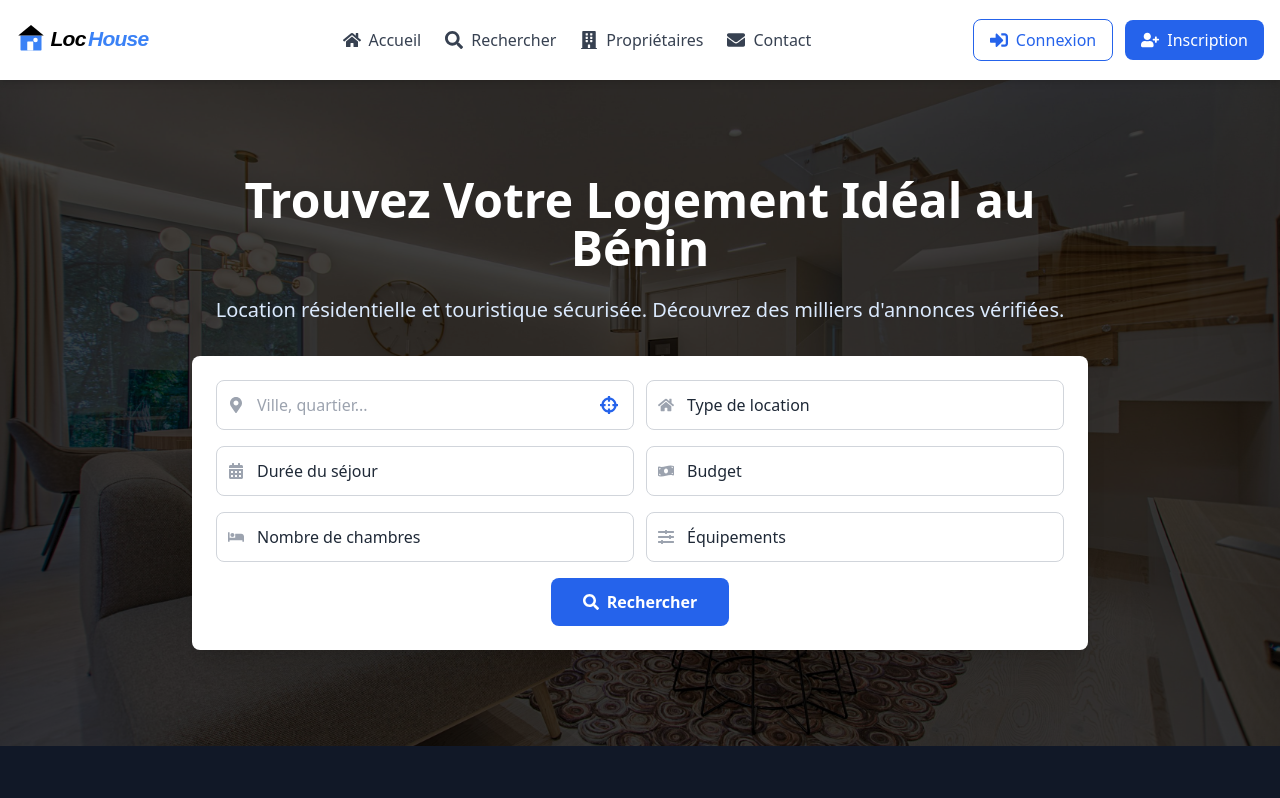
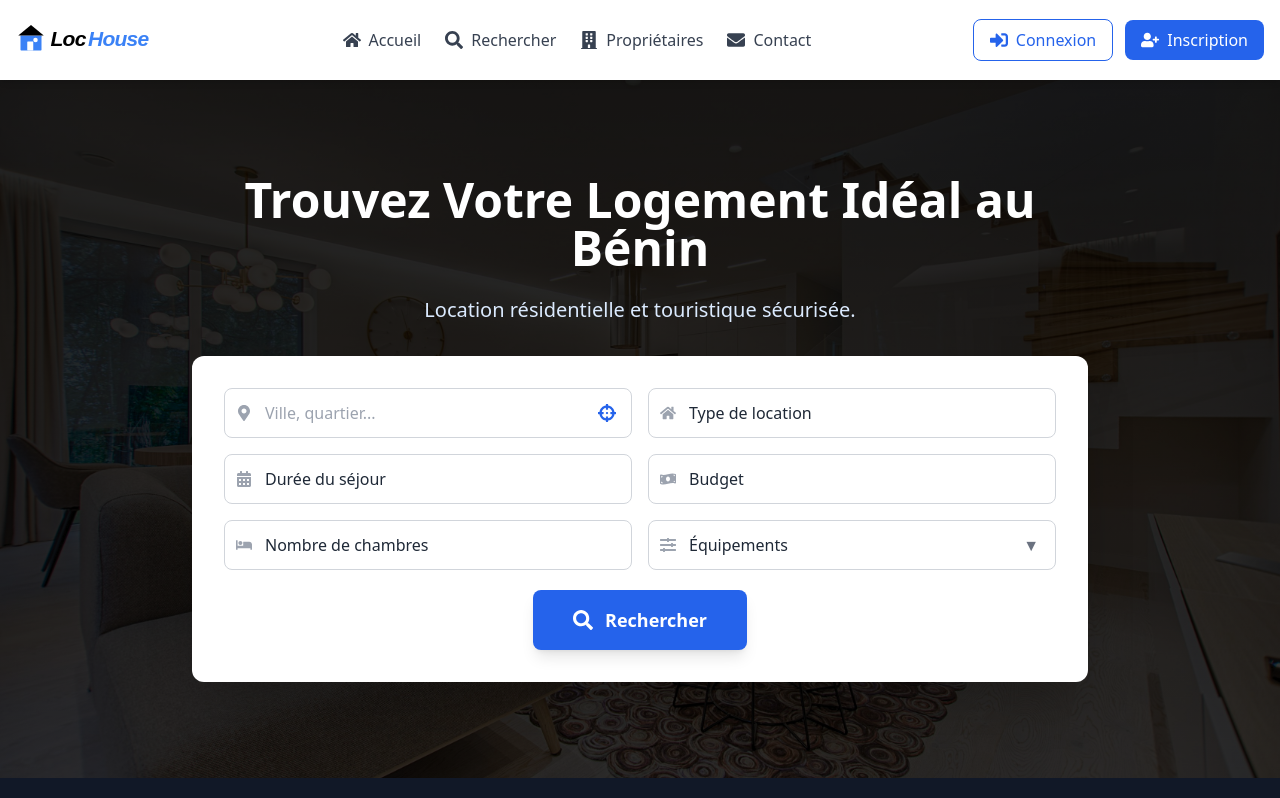
Before and after one commit to Billa1818/LocHouse_FRONTEND, a React (Vite) app: page / in a window 1280 px wide. Shown: the top 798 px of the page. Built offline with nearby package versions, Linux system fonts and the light colour scheme.

Commit message:
🚀 FEAT: Modale équipements + Google Maps + géoloc

```diff
--- a/src/components/HeroSection.jsx
+++ b/src/components/HeroSection.jsx
@@ -1,5 +1,4 @@
-import React, { useState } from "react";
-import image from "../assets/home/heroSection.jpg";
+import React, { useState, useCallback, useEffect, useRef } from "react";
 import {
   FaMapMarkerAlt,
   FaHome,
@@ -9,60 +8,247 @@ import {
   FaSlidersH,
   FaSearch,
   FaCrosshairs,
+  FaTimes,
+  FaWifi,
+  FaSnowflake,
+  FaSwimmer,
+  FaCar,
+  FaTint,
+  FaBolt,
+  FaShieldAlt,
+  FaUtensils,
+  FaTv,
+  FaTree,
+  FaDumbbell,
+  FaCouch,
 } from "react-icons/fa";
+import heroBg from "../assets/home/heroSection.jpg";
+
+// === CONFIG DES INPUTS ===
+const INPUT_CONFIG = [
+  {
+    name: "location",
+    placeholder: "Ville, quartier...",
+    icon: FaMapMarkerAlt,
+    type: "text",
+    hasDetect: true,
+  },
+  {
+    name: "type",
+    placeholder: "Type de location",
+    icon: FaHome,
+    type: "select",
+    options: [
+      { value: "", label: "Type de location" },
+      { value: "residentiel", label: "Résidentiel" },
+      { value: "touristique", label: "Touristique" },
+    ],
+  },
+  {
+    name: "duration",
+    placeholder: "Durée du séjour",
+    icon: FaCalendarAlt,
+    type: "select",
+    options: [
+      { value: "", label: "Durée du séjour" },
+      { value: "court", label: "Court séjour (- 1 mois)" },
+      { value: "moyen", label: "Moyen séjour (1-6 mois)" },
+      { value: "long", label: "Long séjour (+ 6 mois)" },
+    ],
+  },
+  {
+    name: "budget",
+    placeholder: "Budget",
+    icon: FaMoneyBillWave,
+    type: "select",
+    options: [
+      { value: "", label: "Budget" },
+      { value: "0-50000", label: "Moins de 50 000 FCFA" },
+      { value: "50000-100000", label: "50 000 - 100 000 FCFA" },
+      { value: "100000-200000", label: "100 000 - 200 000 FCFA" },
+      { value: "200000-500000", label: "200 000 - 500 000 FCFA" },
+      { value: "500000+", label: "Plus de 500 000 FCFA" },
+    ],
+  },
+  {
+    name: "bedrooms",
+    placeholder: "Nombre de chambres",
+    icon: FaBed,
+    type: "select",
+    options: [
+      { value: "", label: "Nombre de chambres" },
+      { value: "1", label: "1 chambre" },
+      { value: "2", label: "2 chambres" },
+      { value: "3", label: "3 chambres" },
+      { value: "4", label: "4 chambres" },
+      { value: "5+", label: "5+ chambres" },
+    ],
+  },
+];
+
+// === TOUS LES ÉQUIPEMENTS ===
+const EQUIPMENTS = [
+  { id: "wifi", label: "WiFi", icon: FaWifi },
+  { id: "clim", label: "Climatisation", icon: FaSnowflake },
+  { id: "piscine", label: "Piscine", icon: FaSwimmer },
+  { id: "parking", label: "Parking", icon: FaCar },
+  { id: "eau", label: "Eau courante", icon: FaTint },
+  { id: "electricite", label: "Électricité", icon: FaBolt },
+  { id: "securite", label: "Sécurité 24h/24", icon: FaShieldAlt },
+  { id: "cuisine", label: "Cuisine équipée", icon: FaUtensils },
+  { id: "tv", label: "Télévision", icon: FaTv },
+  { id: "jardin", label: "Jardin", icon: FaTree },
+  { id: "sport", label: "Salle de sport", icon: FaDumbbell },
+  { id: "meuble", label: "Meublé", icon: FaCouch },
+];
 
 export default function HeroSection() {
-  const [showEquipments, setShowEquipments] = useState(false);
   const [formData, setFormData] = useState({
     location: "",
     type: "",
     duration: "",
     budget: "",
     bedrooms: "",
+    equipments: [], // ← tableau des IDs sélectionnés
   });
 
-  const handleDetectLocation = () => {
-    if (navigator.geolocation) {
+  const [showEquipments, setShowEquipments] = useState(false);
+  const [detecting, setDetecting] = useState(false);
+  const [selectedEquipments, setSelectedEquipments] = useState([]);
+  const modalRef = useRef(null);
+
+  // === HANDLERS ===
+  const handleChange = useCallback((e) => {
+    const { name, value } = e.target;
+    setFormData((prev) => ({ ...prev, [name]: value }));
+  }, []);
+
+  const handleSearch = useCallback(() => {
+    console.log(" RECHERCHE COMPLÈTE :", formData);
+    // TODO: envoie à ton API
+  }, [formData]);
+
+  const handleDetectLocation = useCallback(() => {
+    if (!navigator.geolocation) {
+      alert("Géolocalisation non supportée");
+      return;
+    }
+    setDetecting(true);
     navigator.geolocation.getCurrentPosition(
-        (position) => {
-          console.log("Position détectée:", position.coords);
-          alert(
-            "Position détectée ! Latitude: " +
-              position.coords.latitude +
-              ", Longitude: " +
-              position.coords.longitude
+      (pos) => {
+        const { latitude, longitude } = pos.coords;
+        setFormData((prev) => ({
+          ...prev,
+          location: `${latitude.toFixed(4)}, ${longitude.toFixed(4)}`,
+        }));
+        setDetecting(false);
+        alert(`Position détectée !\nLat: ${latitude.toFixed(4)} | Lng: ${longitude.toFixed(4)}`);
+      },
+      () => {
+        setDetecting(false);
+        alert("Permission refusée ou timeout");
+      },
+      { timeout: 10000 }
     );
-        },
-        (error) => {
-          console.error("Erreur de géolocalisation:", error);
-          alert("Impossible de détecter votre position");
-        }
-      );
-    } else {
-      alert("La géolocalisation n'est pas supportée par votre navigateur");
-    }
+  }, []);
+
+  // === MODALE ÉQUIPEMENTS ===
+  const openModal = () => {
+    setSelectedEquipments(formData.equipments);
+    setShowEquipments(true);
   };
 
-  const handleSearch = () => {
-    console.log("Recherche avec les critères:", formData);
+  const closeModal = () => setShowEquipments(false);
+
+  const resetEquipments = () => setSelectedEquipments([]);
+
+  const applyEquipments = () => {
+    setFormData((prev) => ({ ...prev, equipments: selectedEquipments }));
+    closeModal();
   };
 
-  const handleChange = (e) => {
-    setFormData({
-      ...formData,
-      [e.target.name]: e.target.value,
-    });
+  const toggleEquipment = (id) => {
+    setSelectedEquipments((prev) =>
+      prev.includes(id) ? prev.filter((e) => e !== id) : [...prev, id]
+    );
   };
 
+  // Fermer avec Échap ou clic dehors
+  useEffect(() => {
+    const handleEsc = (e) => e.key === "Escape" && closeModal();
+    const handleClickOutside = (e) => {
+      if (modalRef.current && !modalRef.current.contains(e.target)) closeModal();
+    };
+    if (showEquipments) {
+      document.addEventListener("keydown", handleEsc);
+      document.addEventListener("mousedown", handleClickOutside);
+    }
+    return () => {
+      document.removeEventListener("keydown", handleEsc);
+      document.removeEventListener("mousedown", handleClickOutside);
+    };
+  }, [showEquipments]);
+
+  // === RENDER INPUTS ===
+  const renderInput = ({ name, placeholder, icon: Icon, type, options, hasDetect }) => (
+    <div className="relative">
+      <Icon className="absolute left-3 top-1/2 -translate-y-1/2 text-gray-400 z-10 pointer-events-none" />
+      {type === "select" ? (
+        <select
+          name={name}
+          value={formData[name]}
+          onChange={handleChange}
+          className="w-full pl-10 pr-10 py-3 text-gray-800 border border-gray-300 rounded-lg focus:outline-none focus:ring-2 focus:ring-blue-500 appearance-none bg-white cursor-pointer"
+          aria-label={placeholder}
+        >
+          {options.map((opt) => (
+            <option key={opt.value} value={opt.value}>
+              {opt.label}
+            </option>
+          ))}
+        </select>
+      ) : (
+        <input
+          type="text"
+          name={name}
+          value={formData[name]}
+          onChange={handleChange}
+          placeholder={placeholder}
+          className="w-full pl-10 pr-12 py-3 text-gray-800 border border-gray-300 rounded-lg focus:outline-none focus:ring-2 focus:ring-blue-500"
+          aria-label={placeholder}
+        />
+      )}
+      {hasDetect && (
+        <button
+          type="button"
+          onClick={handleDetectLocation}
+          disabled={detecting}
+          className="absolute right-2 top-1/2 -translate-y-1/2 text-blue-600 hover:text-blue-700 p-2 disabled:opacity-50"
+          title="Détecter ma position"
+        >
+          <FaCrosshairs className={`text-lg ${detecting ? "animate-pulse" : ""}`} />
+        </button>
+      )}
+    </div>
+  );
+
+  // Texte du bouton Équipements
+  const equipLabel = formData.equipments.length
+    ? `Équipements (${formData.equipments.length})`
+    : "Équipements";
+
   return (
-    <section className="relative  text-white overflow-hidden bg-black">
-      {/* Image de fond avec overlay */}
+    <>
+      {/* === HERO SECTION === */}
+      <section className="relative text-white overflow-hidden bg-black">
         <div className="absolute inset-0 z-0">
           <img
-          src={image}
-          alt="Background"
-          className="w-full h-full object-cover opacity-25"
+            src={heroBg}
+            alt="Logements au Bénin"
+            className="w-full h-full object-cover opacity-30"
+            loading="lazy"
           />
+          <div className="absolute inset-0 bg-gradient-to-b from-black/60 to-black/30" />
         </div>
 
         <div className="container mx-auto px-4 py-16 md:py-24 relative z-10">
@@ -71,139 +257,111 @@ export default function HeroSection() {
               Trouvez Votre Logement Idéal au Bénin
             </h1>
             <p className="text-lg md:text-xl mb-8 text-blue-100">
-            Location résidentielle et touristique sécurisée. Découvrez des
-            milliers d'annonces vérifiées.
+              Location résidentielle et touristique sécurisée.
             </p>
 
-          {/* Barre de recherche améliorée */}
-          <div className="bg-white rounded-lg shadow-xl p-4 md:p-6">
-            <div className="space-y-4">
-              {/* Ligne 1 : Localisation et Type */}
-              <div className="grid grid-cols-1 md:grid-cols-2 gap-3">
-                {/* Localisation avec détection */}
+            <form
+              onSubmit={(e) => {
+                e.preventDefault();
+                handleSearch();
+              }}
+              className="bg-white rounded-xl shadow-2xl p-5 md:p-8"
+            >
+              <div className="space-y-5">
+                <div className="grid grid-cols-1 md:grid-cols-2 gap-4">
+                  {INPUT_CONFIG.map((field) => (
+                    <div key={field.name}>{renderInput(field)}</div>
+                  ))}
+
+                  {/* BOUTON ÉQUIPEMENTS */}
                   <div className="relative">
-                  <FaMapMarkerAlt className="absolute left-3 top-1/2 transform -translate-y-1/2 text-gray-400 z-10" />
-                  <input
-                    type="text"
-                    name="location"
-                    value={formData.location}
-                    onChange={handleChange}
-                    placeholder="Ville, quartier..."
-                    className="w-full pl-10 pr-12 py-3 text-gray-800 border border-gray-300 rounded-lg focus:outline-none focus:ring-2 focus:ring-blue-500"
-                  />
+                    <FaSlidersH className="absolute left-3 top-1/2 -translate-y-1/2 text-gray-400 z-10 pointer-events-none" />
                     <button
                       type="button"
-                    onClick={handleDetectLocation}
-                    className="absolute right-2 top-1/2 transform -translate-y-1/2 text-blue-600 hover:text-blue-700 p-2"
-                    title="Détecter ma position"
+                      onClick={openModal}
+                      className="w-full pl-10 pr-4 py-3 text-left text-gray-800 border border-gray-300 rounded-lg focus:outline-none focus:ring-2 focus:ring-blue-500 bg-white hover:bg-gray-50 transition flex items-center justify-between"
                     >
-                    <FaCrosshairs className="text-lg" />
-                  </button>
-                </div>
-
-                {/* Type de location */}
-                <div className="relative">
-                  <FaHome className="absolute left-3 top-1/2 transform -translate-y-1/2 text-gray-400 z-10 pointer-events-none" />
-                  <select
-                    name="type"
-                    value={formData.type}
-                    onChange={handleChange}
-                    className="w-full pl-10 pr-4 py-3 text-gray-800 border border-gray-300 rounded-lg focus:outline-none focus:ring-2 focus:ring-blue-500 appearance-none bg-white"
-                  >
-                    <option value="">Type de location</option>
-                    <option value="residentiel">Résidentiel</option>
-                    <option value="touristique">Touristique</option>
-                  </select>
-                </div>
-              </div>
-
-              {/* Ligne 2 : Durée et Budget */}
-              <div className="grid grid-cols-1 md:grid-cols-2 gap-3">
-                {/* Durée */}
-                <div className="relative">
-                  <FaCalendarAlt className="absolute left-3 top-1/2 transform -translate-y-1/2 text-gray-400 z-10 pointer-events-none" />
-                  <select
-                    name="duration"
-                    value={formData.duration}
-                    onChange={handleChange}
-                    className="w-full pl-10 pr-4 py-3 text-gray-800 border border-gray-300 rounded-lg focus:outline-none focus:ring-2 focus:ring-blue-500 appearance-none bg-white"
-                  >
-                    <option value="">Durée du séjour</option>
-                    <option value="court">Court séjour (- 1 mois)</option>
-                    <option value="moyen">Moyen séjour (1-6 mois)</option>
-                    <option value="long">Long séjour (+ 6 mois)</option>
-                  </select>
-                </div>
-
-                {/* Budget */}
-                <div className="relative">
-                  <FaMoneyBillWave className="absolute left-3 top-1/2 transform -translate-y-1/2 text-gray-400 z-10 pointer-events-none" />
-                  <select
-                    name="budget"
-                    value={formData.budget}
-                    onChange={handleChange}
-                    className="w-full pl-10 pr-4 py-3 text-gray-800 border border-gray-300 rounded-lg focus:outline-none focus:ring-2 focus:ring-blue-500 appearance-none bg-white"
-                  >
-                    <option value="">Budget</option>
-                    <option value="0-50000">Moins de 50 000 FCFA</option>
-                    <option value="50000-100000">50 000 - 100 000 FCFA</option>
-                    <option value="100000-200000">
-                      100 000 - 200 000 FCFA
-                    </option>
-                    <option value="200000-500000">
-                      200 000 - 500 000 FCFA
-                    </option>
-                    <option value="500000+">Plus de 500 000 FCFA</option>
-                  </select>
-                </div>
-              </div>
-
-              {/* Ligne 3 : Chambres et Équipements */}
-              <div className="grid grid-cols-1 md:grid-cols-2 gap-3">
-                {/* Nombre de chambres */}
-                <div className="relative">
-                  <FaBed className="absolute left-3 top-1/2 transform -translate-y-1/2 text-gray-400 z-10 pointer-events-none" />
-                  <select
-                    name="bedrooms"
-                    value={formData.bedrooms}
-                    onChange={handleChange}
-                    className="w-full pl-10 pr-4 py-3 text-gray-800 border border-gray-300 rounded-lg focus:outline-none focus:ring-2 focus:ring-blue-500 appearance-none bg-white"
-                  >
-                    <option value="">Nombre de chambres</option>
-                    <option value="1">1 chambre</option>
-                    <option value="2">2 chambres</option>
-                    <option value="3">3 chambres</option>
-                    <option value="4">4 chambres</option>
-                    <option value="5+">5+ chambres</option>
-                  </select>
-                </div>
-
-                {/* Équipements */}
-                <div className="relative">
-                  <FaSlidersH className="absolute left-3 top-1/2 transform -translate-y-1/2 text-gray-400 z-10 pointer-events-none" />
-                  <button
-                    type="button"
-                    onClick={() => setShowEquipments(!showEquipments)}
-                    className="w-full pl-10 pr-4 py-3 text-left text-gray-800 border border-gray-300 rounded-lg focus:outline-none focus:ring-2 focus:ring-blue-500 bg-white hover:bg-gray-50 transition"
-                  >
-                    Équipements
+                      <span>{equipLabel}</span>
+                      <span className="text-gray-500">▼</span>
                     </button>
                   </div>
                 </div>
 
-              {/* Bouton de recherche */}
+                <button
+                  type="submit"
+                  className="w-full md:w-auto px-10 py-4 bg-blue-600 text-white rounded-lg hover:bg-blue-700 active:scale-95 transition font-bold text-lg flex items-center justify-center space-x-3 mx-auto shadow-lg"
+                >
+                  <FaSearch className="text-xl" />
+                  <span>Rechercher</span>
+                </button>
+              </div>
+            </form>
+          </div>
+        </div>
+      </section>
+
+      {/* === MODALE ÉQUIPEMENTS === */}
+      {showEquipments && (
+        <div className="fixed inset-0 z-50 flex items-center justify-center bg-black/50 px-4">
+          <div
+            ref={modalRef}
+            className="bg-white rounded-2xl shadow-2xl w-full max-w-3xl max-h-[90vh] overflow-y-auto"
+          >
+            {/* Header */}
+            <div className="flex items-center justify-between p-6 border-b">
+              <h2 className="text-2xl font-bold text-gray-800">
+                Sélectionner les équipements
+              </h2>
+              <button
+                onClick={closeModal}
+                className="text-gray-500 hover:text-gray-700"
+                aria-label="Fermer"
+              >
+                <FaTimes className="text-2xl" />
+              </button>
+            </div>
+
+            {/* Contenu */}
+            <div className="p-6">
+              <div className="grid grid-cols-1 sm:grid-cols-2 gap-5">
+                {EQUIPMENTS.map(({ id, label, icon: Icon }) => (
+                  <label
+                    key={id}
+                    className="flex items-center space-x-4 p-4 rounded-lg hover:bg-gray-50 cursor-pointer transition"
+                  >
+                    <input
+                      type="checkbox"
+                      checked={selectedEquipments.includes(id)}
+                      onChange={() => toggleEquipment(id)}
+                      className="w-5 h-5 text-blue-600 rounded focus:ring-blue-500"
+                    />
+                    <Icon className="text-2xl text-blue-600" />
+                    <span className="text-gray-800 font-medium">{label}</span>
+                  </label>
+                ))}
+              </div>
+            </div>
+
+            {/* Footer */}
+            <div className="flex justify-end space-x-4 p-6 border-t bg-gray-50 rounded-b-2xl">
               <button
                 type="button"
-                onClick={handleSearch}
-                className="w-full md:w-auto px-8 py-3 bg-blue-600 text-white rounded-lg hover:bg-blue-700 transition font-semibold flex items-center justify-center space-x-2 mx-auto"
+                onClick={resetEquipments}
+                className="px-6 py-3 bg-gray-200 text-gray-700 rounded-lg hover:bg-gray-300 transition font-medium"
               >
-                <FaSearch />
-                <span>Rechercher</span>
+                Réinitialiser
+              </button>
+              <button
+                type="button"
+                onClick={applyEquipments}
+                className="px-8 py-3 bg-blue-600 text-white rounded-lg hover:bg-blue-700 transition font-medium shadow-md"
+              >
+                Appliquer
               </button>
             </div>
           </div>
         </div>
-      </div>
-    </section>
+      )}
+    </>
   );
 }
```
Lines whose indentation alone changed are shown as unchanged.
